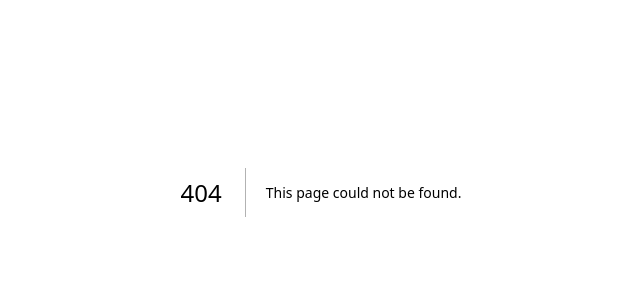
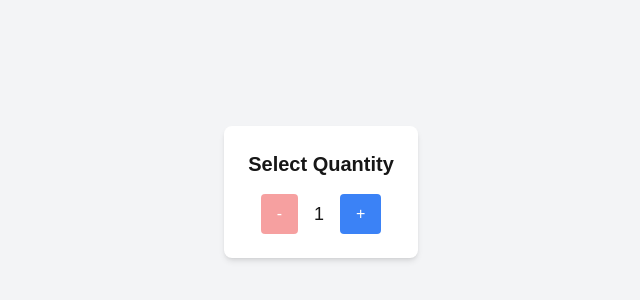
Before and after one commit to dhruvxr/FitForecast, a Next.js app: page /week-4 in a window 1280 px wide. Before the commit this address had no page. Shown: the part 208-508 px from the top of the page, without its empty margins (319-959 px from the left). Built offline with nearby package versions, Linux system fonts and the light colour scheme.

Commit message:
Added week-4 page with quantity selector component

```diff
--- a/app/page.js
+++ b/app/page.js
@@ -9,7 +9,10 @@ const Page = () => {
          <a href="/week-2" style={{ color: 'blue' }}>Week 2 Page</a>
       </p>
       <p>
-        Visit the <a href="/week-3" style={{ color: 'blue' }}>Week 3 Page</a> for the latest assignments.
+         <a href="/week-3" style={{ color: 'blue' }}>Week 3 Page</a>
+      </p>
+      <p>
+        Visit the <a href="/week-4" style={{ color: 'blue' }}>Week 4 Page</a> for the latest assignments.
       </p>
     </div>
   );
--- a/app/week-3/item.js
+++ b/app/week-3/item.js
@@ -0,0 +1,13 @@
+import React from "react";
+
+const Item = ({ name, quantity, category }) => {
+  return (
+    <li className="p-4 bg-white shadow-md rounded-lg flex justify-between items-center border border-gray-200">
+      <span className="font-semibold">{name}</span>
+      <span className="text-gray-600">Qty: {quantity}</span>
+      <span className="text-blue-500 capitalize">{category}</span>
+    </li>
+  );
+};
+
+export default Item;
--- /dev/null
+++ b/app/week-4/new-item.js
@@ -0,0 +1,38 @@
+"use client";
+
+import { useState } from "react";
+
+export default function NewItem() {
+  const [quantity, setQuantity] = useState(1);
+
+  const increment = () => {
+    if (quantity < 20) setQuantity(quantity + 1);
+  };
+
+  const decrement = () => {
+    if (quantity > 1) setQuantity(quantity - 1);
+  };
+
+  return (
+    <div className="bg-white p-6 rounded-lg shadow-md text-center">
+      <h2 className="text-xl font-semibold mb-4">Select Quantity</h2>
+      <div className="flex items-center justify-center space-x-4">
+        <button
+          className="px-4 py-2 bg-red-500 text-white rounded disabled:opacity-50"
+          onClick={decrement}
+          disabled={quantity === 1}
+        >
+          -
+        </button>
+        <span className="text-lg font-medium">{quantity}</span>
+        <button
+          className="px-4 py-2 bg-blue-500 text-white rounded disabled:opacity-50"
+          onClick={increment}
+          disabled={quantity === 20}
+        >
+          +
+        </button>
+      </div>
+    </div>
+  );
+}
--- /dev/null
+++ b/app/week-4/page.js
@@ -0,0 +1,11 @@
+import NewItem from "./new-item";
+
+const Page = () => {
+  return (
+    <div className="flex justify-center items-center min-h-screen bg-gray-100">
+      <NewItem />
+    </div>
+  );
+}
+
+export default Page;
```
